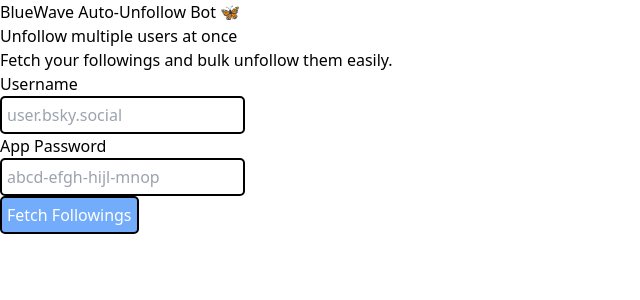
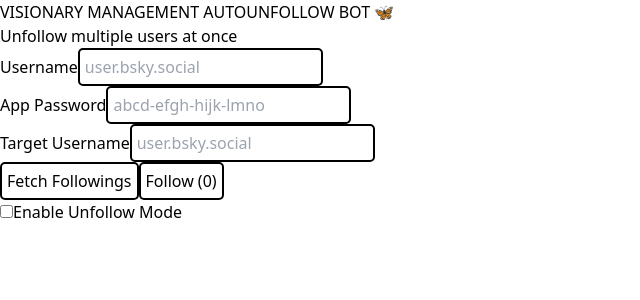
Before and after one commit to najabenali/blueskyautofollow-no-limit, a React (Vite) app: page / in a window 1280 px wide. Shown: the top 300 px of the page, without its empty margins (0-640 px from the left). Built offline with nearby package versions, Linux system fonts and the light colour scheme.

Commit message:
Update App.jsx

```diff
--- a/src/App.jsx
+++ b/src/App.jsx
@@ -7,22 +7,41 @@
   let skyAgent = false;
   const [username, setUsername] = useState('');
   const [password, setPassword] = useState('');
+
+  const [startFollowingAccount, setStartFollowingAccount] = useState('');
   const [followings, setFollowings] = useState([]);
   const [isLoading, setIsLoading] = useState(false);
+  const [isUnfollowMode, setIsUnfollowMode] = useState(false);
 
-  const [filterKeyword, setFilterKeyword] = useState('');
-  const filteredFollowings = useMemo(() => {
-    return followings.filter(actor =>
-      `${actor.displayName || ''} : ${actor.description || ''}`.toLowerCase().includes(filterKeyword.toLowerCase())
-    );
-  }, [followings, filterKeyword]);
+  const default_avatar = 'https://cdn.bsky.app/img/avatar/plain/did:plc:z72i7hdynmk6r22z27h6tvur/bafkreihagr2cmvl2jt4mgx3sppwe2it3fwolkrbtjrhcnwjk4jdijhsoze@jpeg';
 
-  const default_avatar = 'https://cdn.bsky.app/img/avatar/plain/default-avatar.jpeg';
-  const maxUnfollowsPerDay = 500;
+  const toFollowCount = useMemo(() => {
+    return followings.filter(actor => actor.toFollow).length;
+  }, [followings]);
 
   const toUnfollowCount = useMemo(() => {
     return followings.filter(actor => actor.toUnfollow).length;
   }, [followings]);
+
+  const maxUnfollowsPerDay = 500;
+
+  const bulkFollow = async () => {
+    const agent = await getAgent();
+    const toFollows = followings.filter(actor => actor.toFollow);
+
+    for (let i = 0; i < toFollows.length; i++) {
+      const actor = toFollows[i];
+      try {
+        const { uri } = await agent.follow(actor.did);
+        console.log(uri);
+        toast.success(`Followed: ${actor.displayName || actor.did} (${i + 1}/${toFollows.length})`);
+      } catch (error) {
+        console.error(`Failed to follow ${actor.displayName || actor.did}:`, error.message);
+        toast.error(`Failed to follow ${actor.displayName || actor.did}: ${error.message}`);
+      }
+      await new Promise(resolve => setTimeout(resolve, 1000)); // 1-second delay
+    }
+  };
 
   const bulkUnfollow = async () => {
     const agent = await getAgent();
@@ -31,13 +50,17 @@
     for (let i = 0; i < toUnfollows.length; i++) {
       const actor = toUnfollows[i];
       try {
+        if (!actor.followUri) {
+          toast.error(`Missing follow URI for ${actor.displayName || actor.did}`);
+          continue;
+        }
         await agent.deleteFollow(actor.followUri);
         toast.success(`Unfollowed: ${actor.displayName || actor.did} (${i + 1}/${toUnfollows.length})`);
       } catch (error) {
-        console.error(`Failed to unfollow ${actor.displayName || actor.did}:`, error);
-        toast.error(`Failed to unfollow ${actor.displayName || actor.did}`);
+        console.error(`Failed to unfollow ${actor.displayName || actor.did}:`, error.message);
+        toast.error(`Failed to unfollow ${actor.displayName || actor.did}: ${error.message}`);
       }
-      await new Promise(resolve => setTimeout(resolve, 1000)); // Delay to avoid rate limits
+      await new Promise(resolve => setTimeout(resolve, 2000)); // 2-second delay
     }
   };
 
@@ -47,161 +70,90 @@
 
     try {
       await agent.login({ identifier: username, password });
+      toast.success('Connected, wait a moment...');
       skyAgent = agent;
-      toast.success('Connected successfully');
       return agent;
     } catch (error) {
-      console.error('Login failed:', error);
-      toast.error('Login failed. Use your BlueSky App Password instead.');
-      return null;
+      console.error(error);
+      toast.error('Login failed. Use your app password, not your account password.');
     }
   };
 
-  const handleFormSubmit = async e => {
-    e.preventDefault();
+  const handleFetchFollowings = async () => {
+    const agent = await getAgent();
+    if (!agent) return;
+
+    const maxFetchAttempts = 15;
+    let cursor = null;
+    let followed = [];
+    let attempt = 0;
+
     setIsLoading(true);
 
-    const agent = await getAgent();
-    if (!agent) {
-      setIsLoading(false);
-      return;
-    }
+    try {
+      do {
+        attempt++;
+        const { data } = await agent.getFollows({ actor: startFollowingAccount, limit: 100, cursor });
+        followed = [...followed, ...(data.follows || [])];
+        cursor = data.cursor || null;
+      } while (cursor && attempt < maxFetchAttempts);
 
-    let fetchedFollowings = [];
-    let cursor = null;
-
-    try {
-      for (let i = 0; i < 15 && (cursor || i === 0); i++) {
-        const { data } = await agent.getFollows({ actor: username, limit: 100, cursor });
-        fetchedFollowings = [...fetchedFollowings, ...data.follows];
-        cursor = data.cursor;
-        if (!cursor) break;
-      }
-
-      const uniqueFollowings = fetchedFollowings.filter(
-        (actor, index, self) => self.findIndex(t => t.did === actor.did) === index
-      );
-
-      setFollowings(
-        uniqueFollowings.map(follow => ({
-          ...follow,
-          toUnfollow: false,
-          followUri: follow.uri, // Store the URI for unfollowing
-        }))
-      );
+      followed = followed.filter((actor, index, self) => self.findIndex(t => t.did === actor.did) === index);
+      setFollowings(followed.map(actor => ({ ...actor, toFollow: false, toUnfollow: false })));
+      toast.success('Fetched followings successfully.');
     } catch (error) {
-      console.error('Failed to fetch followings:', error);
-      toast.error('Failed to fetch followings');
+      console.error('Failed to fetch followings:', error.message);
+      toast.error('Failed to fetch followings. Please check the username and try again.');
     } finally {
       setIsLoading(false);
     }
   };
 
+  const toggleToFollow = (status, did) => {
+    setFollowings(prev =>
+      prev.map(actor => (actor.did === did || did === 'all' ? { ...actor, toFollow: status } : actor))
+    );
+  };
+
   const toggleToUnfollow = (status, did) => {
-    if (did === 'all') {
-      const updatedFollowings = filteredFollowings.map(actor => ({ ...actor, toUnfollow: status }));
-      setFollowings(prevFollowings =>
-        [...updatedFollowings, ...prevFollowings].filter(
-          (actor, index, self) => self.findIndex(t => t.did === actor.did) === index
-        )
-      );
-    } else {
-      setFollowings(prevFollowings =>
-        prevFollowings.map(actor =>
-          actor.did === did ? { ...actor, toUnfollow: status } : actor
-        )
-      );
-    }
+    setFollowings(prev =>
+      prev.map(actor => (actor.did === did || did === 'all' ? { ...actor, toUnfollow: status } : actor))
+    );
   };
 
   return (
     <>
-      <div className="text-3xl mt-10 text-center">
-        BlueWave Auto-Unfollow Bot 🦋
+      <div className="text-3xl mt-10 text-center">VISIONARY MANAGEMENT AUTOUNFOLLOW BOT 🦋
         <div className="text-sm text-gray-300">Unfollow multiple users at once</div>
       </div>
-      <form onSubmit={handleFormSubmit} className="flex m-auto bg-blue-50 flex-col p-10 max-w-[600px] mt-10 rounded shadow-xl">
-        <div className="flex bg-white mb-5 p-5 rounded">
-          Fetch your followings and bulk unfollow them easily.
+      <form className="flex flex-col p-10 max-w-[600px] mt-10 m-auto rounded shadow-xl bg-blue-50">
+        <div className="flex flex-row justify-between mb-5">
+          <label>Username</label>
+          <input type="text" value={username} onChange={e => setUsername(e.target.value)} placeholder="user.bsky.social" />
         </div>
-        <div className="flex flex-row justify-between mb-5 items-center">
-          <div className="left mr-5">Username</div>
-          <div className="right">
-            <input
-              type="text"
-              value={username}
-              onChange={e => setUsername(e.target.value)}
-              placeholder="user.bsky.social"
-              required
-            />
-          </div>
+        <div className="flex flex-row justify-between mb-5">
+          <label>App Password</label>
+          <input type="password" value={password} onChange={e => setPassword(e.target.value)} placeholder="abcd-efgh-hijk-lmno" />
         </div>
-        <div className="flex flex-row justify-between mb-5 items-center">
-          <div className="left mr-5">App Password</div>
-          <div className="right">
-            <input
-              type="password"
-              value={password}
-              onChange={e => setPassword(e.target.value)}
-              placeholder="abcd-efgh-hijl-mnop"
-              required
-            />
-          </div>
+        <div className="flex flex-row justify-between mb-5">
+          <label>Target Username</label>
+          <input type="text" value={startFollowingAccount} onChange={e => setStartFollowingAccount(e.target.value)} placeholder="user.bsky.social" />
         </div>
-        <button className="bg-white p-2 mt-5 blue" type="submit" disabled={isLoading}>
-          {isLoading ? 'Fetching...' : 'Fetch Followings'}
-        </button>
+        <div className="flex justify-between">
+          <button type="button" onClick={handleFetchFollowings} disabled={isLoading}>
+            {isUnfollowMode ? 'Fetch Followed Users' : 'Fetch Followings'}
+          </button>
+          <button type="button" onClick={isUnfollowMode ? bulkUnfollow : bulkFollow} disabled={isLoading}>
+            {isUnfollowMode ? `Unfollow (${toUnfollowCount})` : `Follow (${toFollowCount})`}
+          </button>
+        </div>
+        <div className="mt-5">
+          <label>
+            <input type="checkbox" checked={isUnfollowMode} onChange={e => setIsUnfollowMode(e.target.checked)} />
+            Enable Unfollow Mode
+          </label>
+        </div>
       </form>
-      {followings.length > 0 && (
-        <div className="mt-5 max-w-[600px] border m-auto rounded shadow-lg p-5">
-          <div className="keywords w-full flex flex-row justify-between items-center mb-5 sticky top-1 bg-white z-50">
-            <input
-              type="text"
-              className="w-full mr-2"
-              placeholder="Filter keyword"
-              value={filterKeyword}
-              onChange={e => setFilterKeyword(e.target.value)}
-            />
-            <button className="gray" onClick={() => toggleToUnfollow(true, 'all')}>
-              Select All
-            </button>
-            <button className="ml-1 gray" onClick={() => toggleToUnfollow(false, 'all')}>
-              Deselect All
-            </button>
-            <button className="ml-1 blue" onClick={bulkUnfollow} disabled={toUnfollowCount < 1}>
-              Unfollow ({toUnfollowCount}/{maxUnfollowsPerDay})
-            </button>
-          </div>
-          {filteredFollowings.map(actor => (
-            <div key={actor.did} className="flex flex-row justify-between mb-5 border-t-2 pt-5 border-dashed group">
-              <div className="w-[50px]">
-                <img
-                  className="w-[48px] h-[48px] rounded-full shadow"
-                  src={actor.avatar || default_avatar}
-                  alt={actor.displayName}
-                  onError={e => {
-                    e.target.onerror = null;
-                    e.target.src = default_avatar;
-                  }}
-                />
-              </div>
-              <div className="flex-1 px-2">
-                <div className="text-black group-hover:text-blue-500 transition-all duration-200">
-                  {actor.displayName || actor.handle}
-                </div>
-                <div className="text-xs text-gray-500">{actor.description}</div>
-              </div>
-              <div className="w-[50px]">
-                <input
-                  type="checkbox"
-                  checked={actor.toUnfollow || false}
-                  onChange={e => toggleToUnfollow(e.target.checked, actor.did)}
-                />
-              </div>
-            </div>
-          ))}
-        </div>
-      )}
       <Toaster position="bottom-center" />
     </>
   );
```
